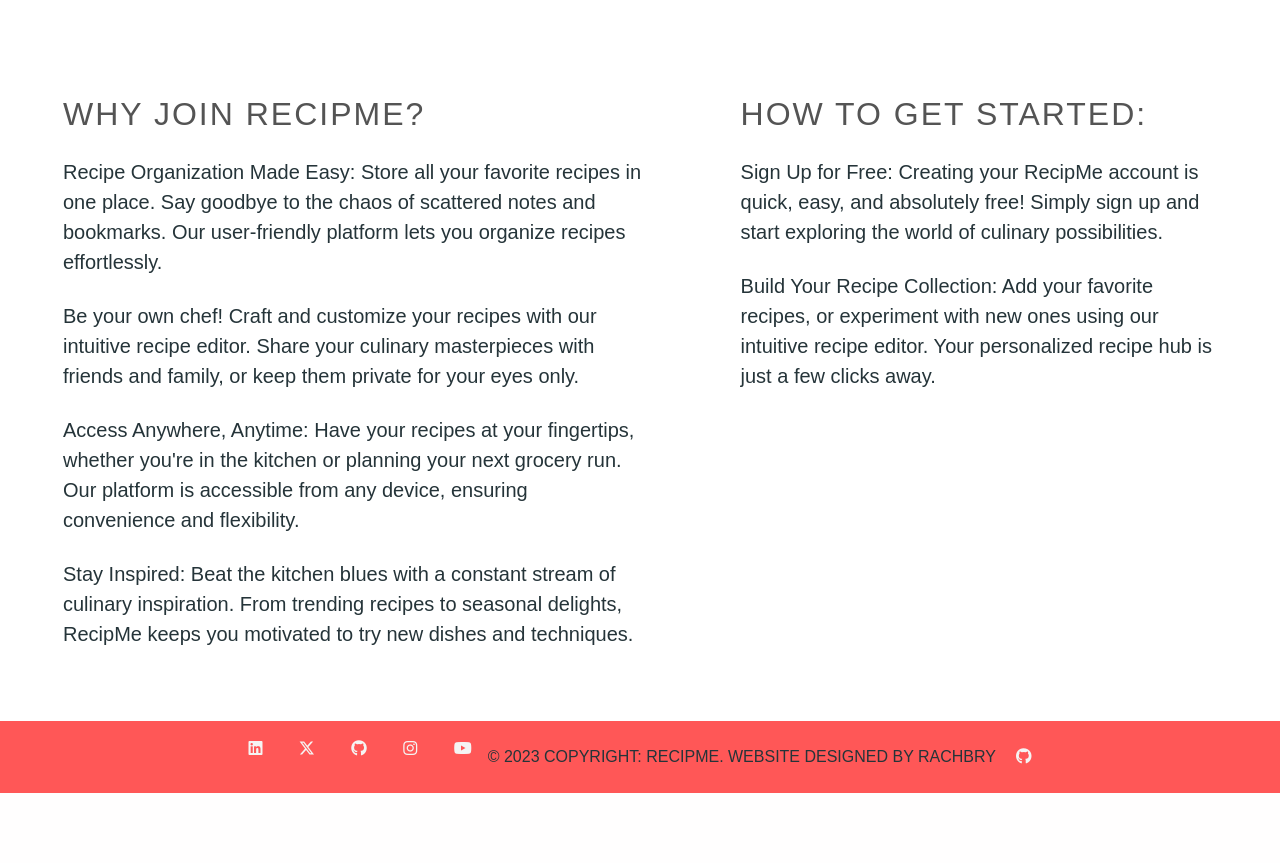
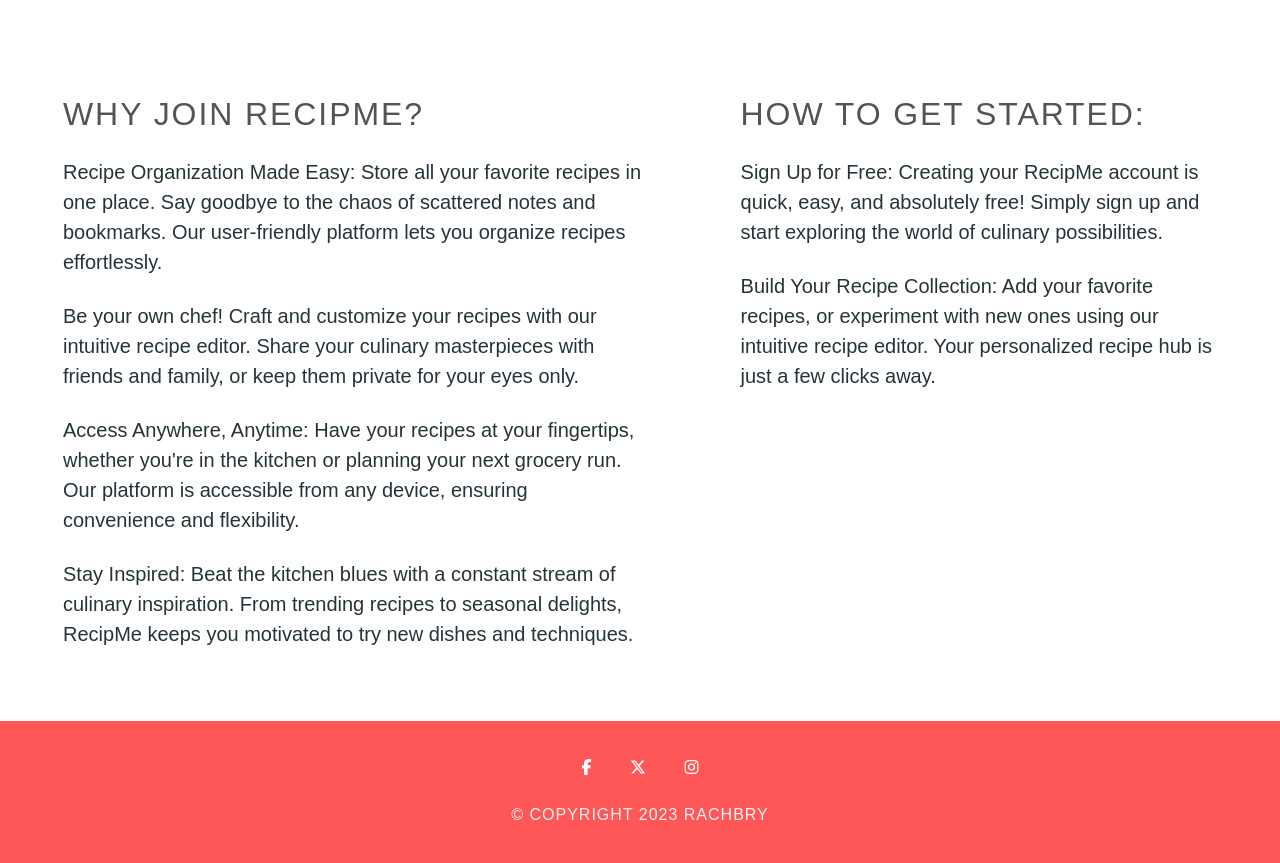
Before and after one commit to rachbry/recipme-django-cookbook, a Django app: page / in a window 1280 px wide. Shown: the part 623-1486 px from the top of the page. Before the commit the page ends 1416 px from the top, so only its background shows below. Run offline with Django 4.2, Linux system fonts and the light colour scheme; parts of the project's set-up code (start-up, migrations or seed data) failed here and were passed over; some libraries are stand-ins or nearby versions.

Commit message:
styling applied to footer

```diff
--- a/static/css/base.css
+++ b/static/css/base.css
@@ -40,7 +40,7 @@ h1, h2, h3, h4, h5, h6, .special-text {
     font-family: var(--title);
     text-transform: uppercase;
     font-weight: 500;
-    letter-spacing: 0.125rem;
+    letter-spacing: 0.12rem;
     color: var(--grey);
 }
 
@@ -125,12 +125,7 @@ main {
 
 /* Footer */
 footer {
-    flex-shrink: 0;
     background-color: var(--coral);
-    display: flex;
-    flex-direction: row;
-    justify-content: center;
-    align-items: center;
     padding: 1rem;
 }
 
@@ -138,6 +133,12 @@ footer {
     height: 2rem;
     margin: 1rem;
     color: var(--off-white);
+}
+
+footer .special-text {
+    color: var(--off-white);
+    letter-spacing: 1px;
+    font-weight: 300;
 }
 
 /* Header */
--- a/templates/includes/footer.html
+++ b/templates/includes/footer.html
@@ -1,28 +1,22 @@
-<footer class="text-center">
-    <!-- Social media icons - Top row -->
-    <div class="mb-3">
-        <a href="_blank" rel="noopener" aria-label="Linked In - opens in new tab" class="social-icon">
-            <i class="fa-brands fa-linkedin"></i>
-        </a>
-        <a href="_blank" rel="noopener" aria-label="twitter - opens in new tab" class="social-icon">
-            <i class="fa-brands fa-x-twitter"></i>
-        </a>
-        <a href="_blank" rel="noopener" aria-label="github - opens in new tab" class="social-icon">
-            <i class="fa-brands fa-github"></i>
-        </a>
-        <a href="_blank" rel="noopener" aria-label="instagram - opens in new tab" class="social-icon">
-            <i class="fa-brands fa-instagram"></i>
-        </a>
-        <a href="_blank" rel="noopener" aria-label="youtube - opens in new tab" class="social-icon">
-            <i class="fa-brands fa-youtube"></i>
-        </a>
+{% load static %}
+<footer class="bg-body-tertiary text-center">
+    <div class="container p-2">
+        <!-- Social Media Icons -->
+        <section>
+            <a class="btn text-white btn-floating m-1" href="https://www.facebook.com/" target="_blank">
+                <i class="fab fa-facebook-f"></i>
+            </a>
+            <a class="btn text-white btn-floating m-1" href="https://twitter.com/" target="_blank">
+                <i class="fab fa-x-twitter"></i>
+            </a>
+            <a class="btn text-white btn-floating m-1" href="https://www.instagram.com/" target="_blank">
+                <i class="fab fa-instagram"></i>
+            </a>
+        </section>
     </div>
-
-    <!-- Copyright - Bottom row -->
-    <div class="uppercase">
-        © 2023 Copyright: RecipMe. Website designed by Rachbry
-        <a href="_blank" rel="noopener" aria-label="github - opens in new tab" class="social-icon">
-            <i class="fa-brands fa-github"></i>
-        </a>
+    <div class="text-center p-1">
+        <p class="text-center uppercase special-text">&copy; Copyright 2023
+            <a href="https://github.com/rachbry" class="special-text" target="_blank">Rachbry</a>
+        </p>
     </div>
 </footer>
```
